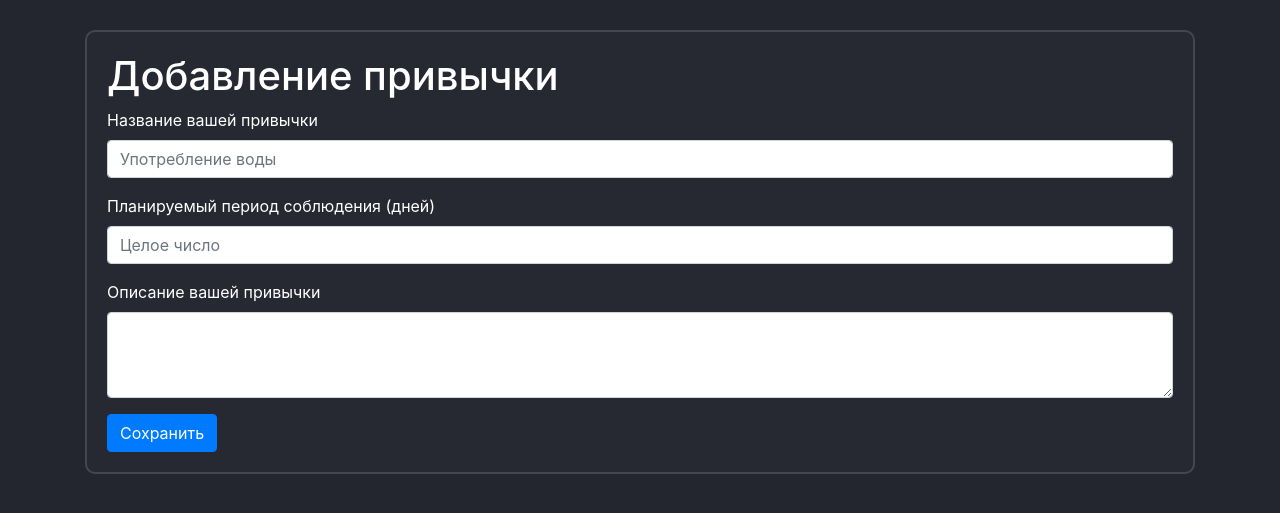
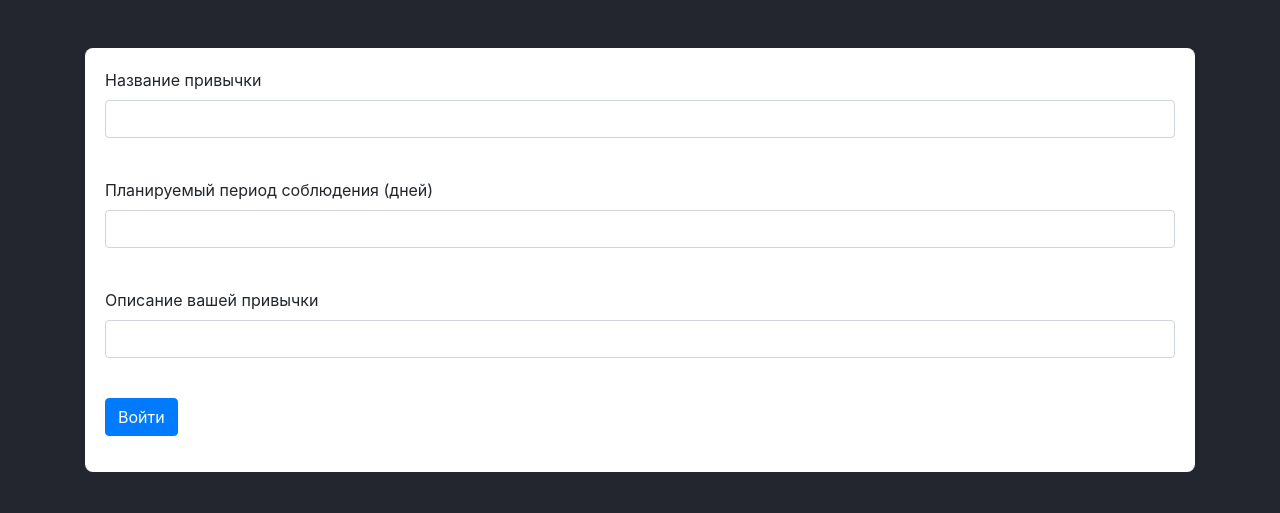
Before and after one commit to Mnedo/YaFit, a Flask app: page /add_habit in a window 1280 px wide. Shown: the part 108-621 px from the top of the page. Run offline with Flask 2, Linux system fonts and the light colour scheme; some libraries are stand-ins or nearby versions.

Commit message:
Работает добавление привычки с бд

```diff
--- a/forms/AddHabit.py
+++ b/forms/AddHabit.py
@@ -8,3 +8,4 @@ class AddHabitForm(FlaskForm):
     habit_name = StringField('Название привычки', validators=[DataRequired()])
     duration = IntegerField('Планируемый период соблюдения (дней)', validators=[DataRequired()])
     about_habit = StringField('Описание вашей привычки', validators=[DataRequired()])
+    submit = SubmitField('Войти')
--- a/main.py
+++ b/main.py
@@ -139,6 +139,7 @@ def reqister():
         return redirect('/login')
     return render_template('register.html', title='Регистрация', form=form)
 
+
 @app.route('/info', methods=['GET', 'POST'])
 def about_page():
     return render_template('about.html')
@@ -150,13 +151,15 @@ def add_habit():
     if form.validate_on_submit():
         db_sess = db_session.create_session()
         habit = Habits()
-        habit.type = request.form['habit_name']
-        habit.period = request.form['habit_duration']
-        habit.about_link = request.form['habit_description']
+        habit.type = form.habit_name.data
+        habit.period = form.duration.data
+        habit.about_link = form.about_habit.data
+        habit.count = 0
+        habit.reposts = 0
         db_sess.add(habit)
         db_sess.commit()
 
-    return render_template("add_habit.html")
+    return render_template("add_habit.html", form=form)
 
 
 if __name__ == '__main__':
--- a/templates/add_habit.html
+++ b/templates/add_habit.html
@@ -1,24 +1,46 @@
 {% extends "base.html" %}
 
+
 {% block content %}
-<div class="page_border">
-<h1>Добавление привычки</h1>
-<form action method="post">
-<div class="mb-3">
-  <label for="exampleFormControlInput1" class="form-label">Название вашей привычки</label>
-  <input type="text" class="form-control" id="exampleFormControlInput1" placeholder="Употребление воды",
-  name="habit_name">
+<div class="btn-toolbar justify-content-between">
+    <h3></h3>
 </div>
-<div class="mb-3">
-  <label for="exampleFormControlInput2" class="form-label">Планируемый период соблюдения (дней)</label>
-  <input type="number" class="form-control" id="exampleFormControlInput2" placeholder="Целое число"
-  name="habit_duration">
-</div>
-<div class="mb-3">
-  <label for="exampleFormControlTextarea1" class="form-label">Описание вашей привычки</label>
-  <textarea class="form-control" id="exampleFormControlTextarea1" rows="3" name="habit_description"></textarea>
-</div>
-  <a class="btn btn-primary" href="/" id="submit" name="submit" type="submit">Сохранить</a>
+
+<form action="" method="post">
+    <div class="form_black">
+        {{ form.hidden_tag() }}
+        <p>
+            {{ form.habit_name.label }}<br>
+            {{ form.habit_name(class="form-control") }}<br>
+            {% for error in form.habit_name.errors %}
+        <p class="alert alert-danger" role="alert">
+            {{ error }}
+        </p>
+        {% endfor %}
+        </p>
+        <p>
+            {{ form.duration.label }}<br>
+            {{ form.duration(class="form-control") }}<br>
+            {% for error in form.duration.errors %}
+        <p class="alert alert-danger" role="alert">
+            {{ error }}
+        </p>
+        {% endfor %}
+        </p>
+        <p>
+            {{ form.about_habit.label }}<br>
+            {{ form.about_habit(class="form-control") }}<br>
+            {% for error in form.about_habit.errors %}
+        <p class="alert alert-danger" role="alert">
+            {{ error }}
+        </p>
+        {% endfor %}
+        </p>
+
+        <p>{{ form.submit(type="submit", class="btn btn-primary") }}</p>
+
+        {{message}}
+    </div>
+
 </form>
-</div>
 {% endblock %}
```
Also changed, not shown: db/habits.db.
